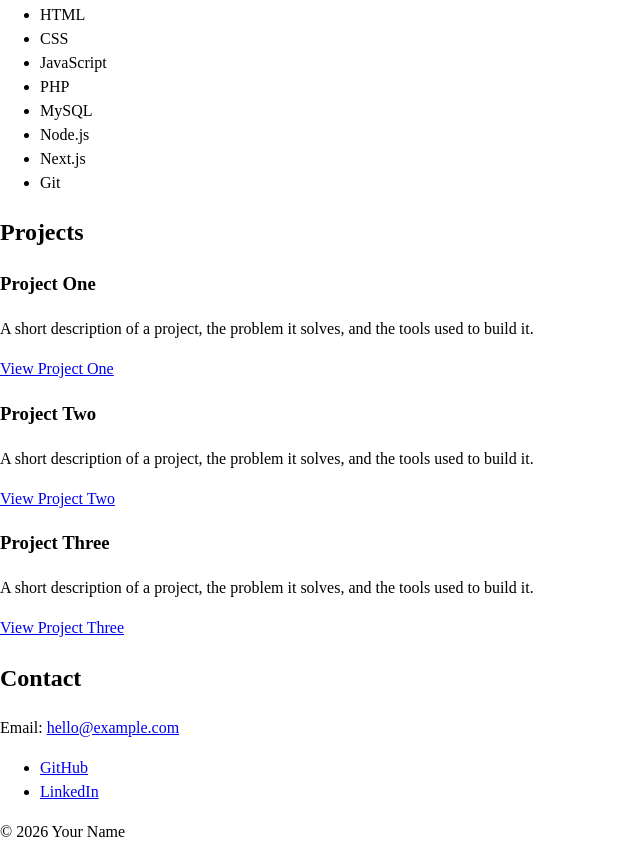
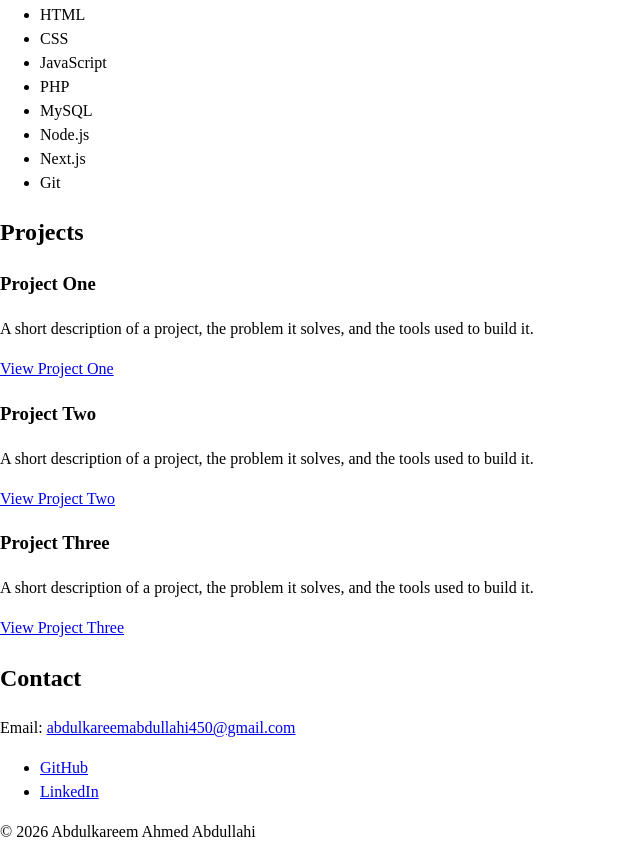
Before and after one commit to Uppress/01-html-portfolio, a plain HTML site: page index.html in a window 1280 px wide. Shown: the part 776-1636 px from the top of the page, without its empty margins (0-640 px from the left). Drawn offline with Linux system fonts and the light colour scheme.

Commit message:
Update contact email and footer name in index.html

```diff
--- a/index.html
+++ b/index.html
@@ -62,7 +62,7 @@
 
       <section id="contact">
         <h2>Contact</h2>
-        <p>Email: <a href="mailto:hello@example.com">hello@example.com</a></p>
+        <p>Email: <a href="mailto:abdulkareemabdullahi450@gmail.com">abdulkareemabdullahi450@gmail.com</a></p>
         <ul>
           <li><a href="https://github.com/your-username">GitHub</a></li>
           <li><a href="https://www.linkedin.com/in/your-username/">LinkedIn</a></li>
@@ -71,7 +71,7 @@
     </main>
 
     <footer>
-      <p>&copy; 2026 Your Name</p>
+      <p>&copy; 2026 Abdulkareem Ahmed Abdullahi</p>
     </footer>
   </body>
 </html>
```
